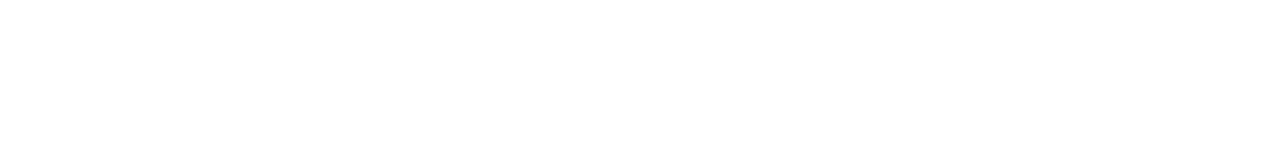
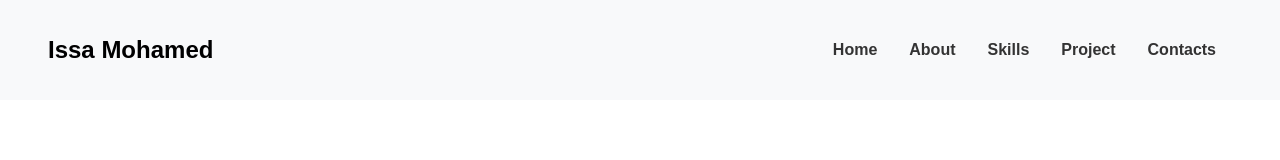
Before and after one commit to issadiinow/phase-0-personal-portfolio-website, a plain HTML site: page index.html in a window 1280 px wide. Drawn offline with Linux system fonts and the light colour scheme.

Commit message:
ft: added the navbar and styled it

```diff
--- a/index.html
+++ b/index.html
@@ -3,9 +3,23 @@
 <head>
     <meta charset="UTF-8">
     <meta name="viewport" content="width=device-width, initial-scale=1.0">
+    <link rel="stylesheet" href="style.css">
     <title>Personal POrtfolio Website</title>
 </head>
 <body>
-
+    <div class="container">
+        <div class="">
+            <nav class="nav-container">
+                <h1>Issa Mohamed</h1>
+                <ul class="nav-list">
+                    <li><a href="">Home</a></li>
+                    <li><a href="">About</a></li>
+                    <li><a href="">Skills</a></li>
+                    <li><a href="">Project</a></li>
+                    <li><a href="">Contacts</a></li>
+                </ul>
+            </nav>
+        </div>
+    </div>
 </body>
 </html>
--- a/style.css
+++ b/style.css
@@ -0,0 +1,38 @@
+body {
+    padding: 0;
+    margin: 0;
+    font-family: Arial, sans-serif;
+}
+
+.nav-container {
+    display: flex;
+    flex-direction: row;
+    justify-content: space-between;
+    align-items: center;
+    padding: 1rem 3rem;
+    background-color: #f8f9fa; /* Light background for contrast */
+}
+
+.nav-list {
+    display: flex;
+    justify-content: space-evenly;
+    align-items: center;
+    list-style: none; /* Removes default bullet points */
+    margin: 0;
+    padding: 0;
+}
+
+.nav-list li {
+    margin: 0 1rem; /* Adds spacing between list items */
+}
+
+.nav-list a {
+    text-decoration: none;
+    color: #333; /* Neutral text color */
+    font-weight: bold;
+    transition: color 0.3s;
+}
+
+.nav-list a:hover {
+    color: #007bff; /* Highlight on hover */
+}
```
